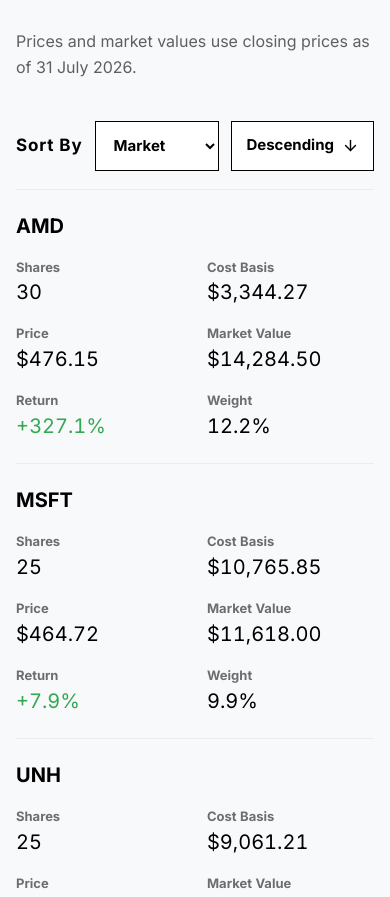
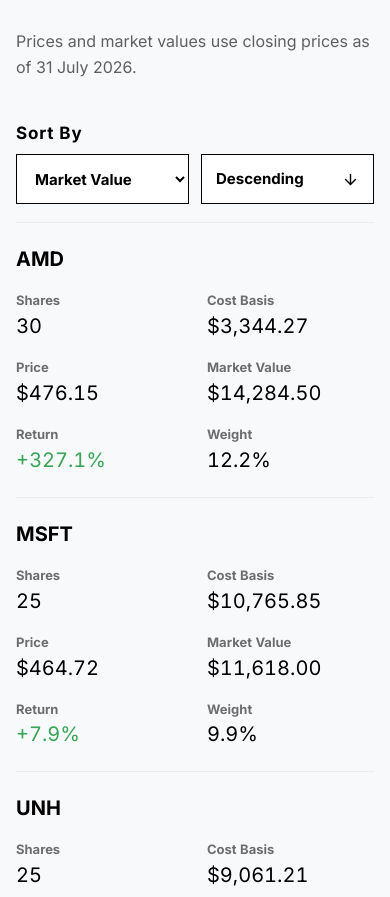
Before and after one commit to Tianyi0510/modern-fundamental-analyst, a Next.js app: page /portfolio in a window 390 px wide. Shown: the part 1600-2497 px from the top of the page. Built offline with nearby package versions, Linux system fonts and the light colour scheme.

Commit message:
equalize mobile portfolio sort controls

```diff
--- a/app/styles/responsive.css
+++ b/app/styles/responsive.css
@@ -161,13 +161,13 @@
   .portfolio-holdings-section .portfolio-table-wrap { width: min(100% - 32px, 720px); margin-inline: auto; padding: 0 0 var(--space-section-compact); overflow: visible; }
   .portfolio-table-detailed { min-width: 0; border-top: 0; }
   .portfolio-table-detailed .table-head { display: none; }
-  .portfolio-mobile-sort { display: grid; grid-template-columns: auto minmax(0, 1fr) auto; gap: 12px; align-items: center; margin-bottom: 18px; }
+  .portfolio-mobile-sort { display: grid; grid-template-columns: repeat(2, minmax(0, 1fr)); gap: 8px 12px; align-items: center; margin-bottom: 18px; }
   .portfolio-mobile-sort label { display: contents; }
-  .portfolio-mobile-sort label > span { font-size: var(--type-label); font-weight: var(--weight-bold); letter-spacing: var(--tracking-label); text-transform: capitalize; white-space: nowrap; }
+  .portfolio-mobile-sort label > span { grid-column: 1 / -1; font-size: var(--type-label); font-weight: var(--weight-bold); letter-spacing: var(--tracking-label); text-transform: capitalize; white-space: nowrap; }
   .portfolio-mobile-sort select,
   .portfolio-mobile-sort button { min-height: 50px; border: 1px solid var(--black); border-radius: 0; background: var(--white); color: var(--black); font: inherit; font-size: var(--type-button); font-weight: var(--weight-bold); }
   .portfolio-mobile-sort select { width: 100%; min-width: 0; padding: 0 36px 0 14px; }
-  .portfolio-mobile-sort button { width: auto; padding: 0 14px; display: inline-flex; align-items: center; justify-content: center; gap: 8px; cursor: pointer; }
+  .portfolio-mobile-sort button { width: 100%; min-width: 0; padding: 0 14px; display: inline-flex; align-items: center; justify-content: center; gap: 8px; cursor: pointer; }
   .portfolio-mobile-sort button svg { width: 17px; height: 17px; margin-left: auto; }
   .portfolio-table-detailed .portfolio-row { min-height: 0; padding: 24px 0; display: grid; grid-template-columns: repeat(2, minmax(0, 1fr)); gap: 20px 24px; }
   .portfolio-table-detailed .portfolio-row > [role="cell"] { min-width: 0; display: grid; gap: 5px; text-align: left; overflow-wrap: anywhere; }
```
Also changed, not shown: 1 other file (tests, documents, lock files or other folders).
